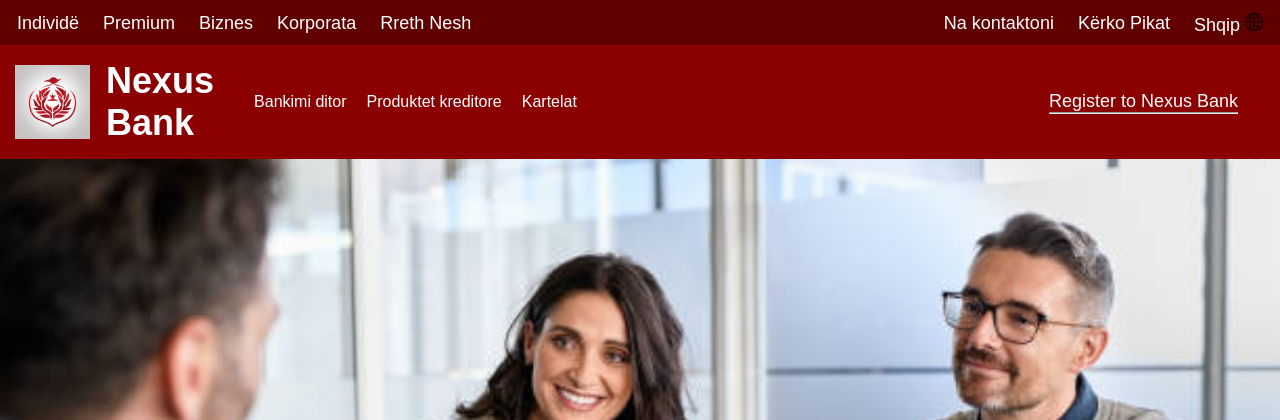
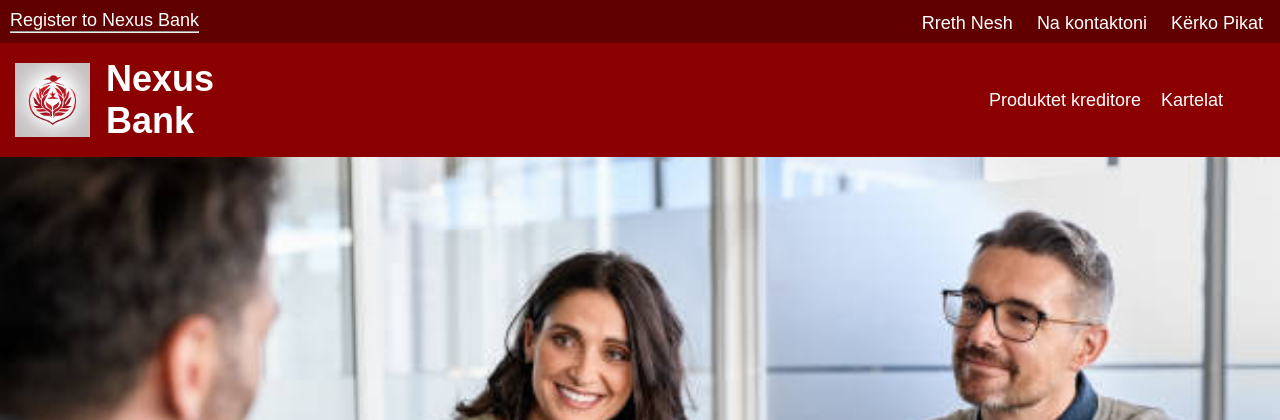
Before and after one commit to LeonBUBT/Projekti, a PHP site: page / in a window 1280 px wide. Shown: the top 420 px of the page. Run offline with PHP 8.4, Linux system fonts and the light colour scheme.

Commit message:
updating navbar

```diff
--- a/CSS/style.css
+++ b/CSS/style.css
@@ -45,7 +45,6 @@ body {
     display: flex;
     font-size: large;
     align-items: center;
-    /* justify-content:flex-end; */
 }
 
 #header-ul1,#header-ul2,#header-img{
@@ -60,11 +59,12 @@ body {
 #header-ul2{
     list-style-type: none;
     display: flex;
+    margin-left: auto;
+    margin-right: 4vh;
 }
 
 #header-ul2 li{
     padding: 10px;
-    font-size:medium;
 }
 
 #header-ul2 li:hover {
@@ -72,24 +72,24 @@ body {
     border-radius: 15px;
 }
 
+#header-ul2 li:active{
+    background-color: rgb(122, 16, 16);
+}
+
+
 #register {
-    margin-left: auto;
-    margin-right: 4vh;
     padding: 10px;
     border-radius: 15px;
 }
 
 #register:hover{
-    background-color: #a10d0d;
+    background-color: #7e0000;
 }
 
 #register:active{
     background-color: rgb(122, 16, 16);
 }
 
-#header-ul2 li:active{
-    background-color: rgb(122, 16, 16);
-}
 
 /* ------------------------------------------------------------------------------------------------------------------------------------- */
 
--- a/index.html
+++ b/index.html
@@ -8,26 +8,24 @@
     <title>Nexus Bank - Home</title>
 </head>
 <body>
+
+    <!-- ===================================== navbar ===================================== -->
+
     <div id="nav-bar">
-        <ul id="nav-bar-ul1">
-            <li><a href="index.html">Individë</a></li>
-            <li><a href="">Premium</a></li>
-            <li><a href="">Biznes</a></li>
-            <li><a href="">Korporata</a></li>
+        <div id="register">
+            <a href="">Register to Nexus Bank</a>
+            <hr>
+        </div>
+        <ul>
             <li><a href="">Rreth Nesh</a></li>
-        </ul>
-
-        <ul id="nav-bar-ul2">
-           <a href="kontakt.html"> <li>Na kontaktoni</li></a>
+            <li><a href="kontakt.html">Na kontaktoni</a></li>
             <li><a href="pikat.html">Kërko Pikat</a></li>
-            <li>Shqip <img src="images/world.png" alt="" width="18px" ></li>
         </ul>
     </div>
 
-    <!-- ==================== header ================================= -->
+    <!-- ===================================== header ===================================== -->
 
     <div id="header">
-
         <img id="header-img" src="images/logo.png" alt="Nexus Logo" width="75px">
         <ul id="header-ul1">
             <li><h1>Nexus</h1></li>
@@ -35,15 +33,9 @@
         </ul>
 
         <ul id="header-ul2">
-            <li><a href="">Bankimi ditor</a></li>
             <li><a href="">Produktet kreditore</a></li>
             <li><a href="cards.html">Kartelat</a></li>
         </ul>
-
-        <div id="register">
-            <a href="">Register to Nexus Bank</a>
-            <hr>
-        </div>
     </div>
 
     <!-- ----------------------------------------------------------------- Slide show ---------------------------------------------------- -->
```
